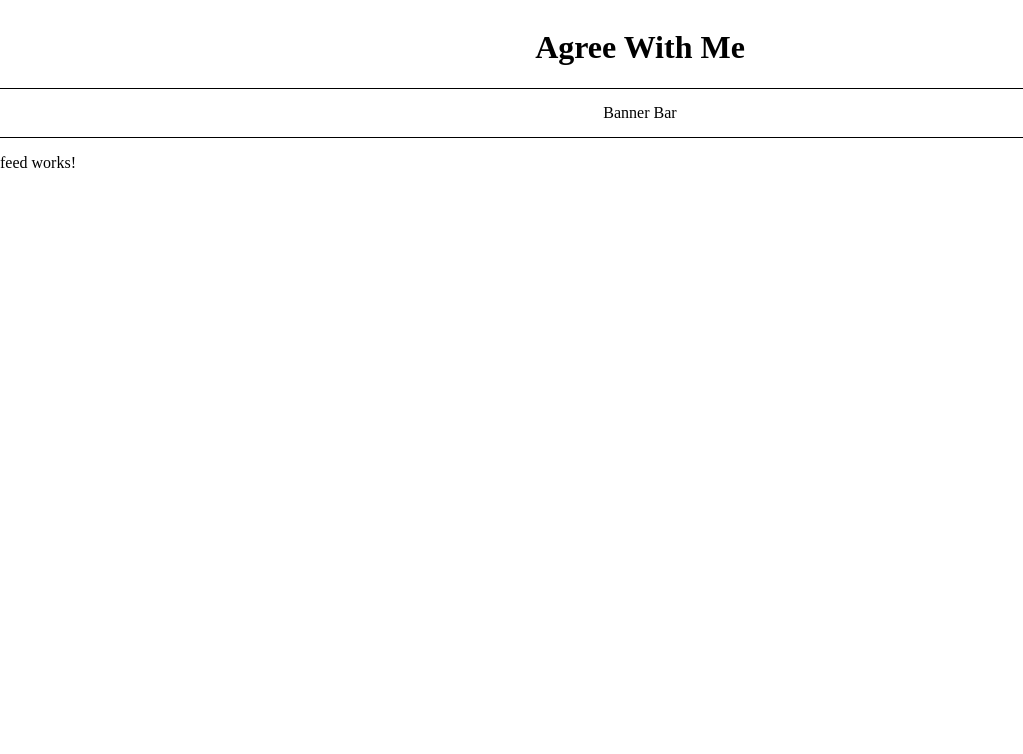
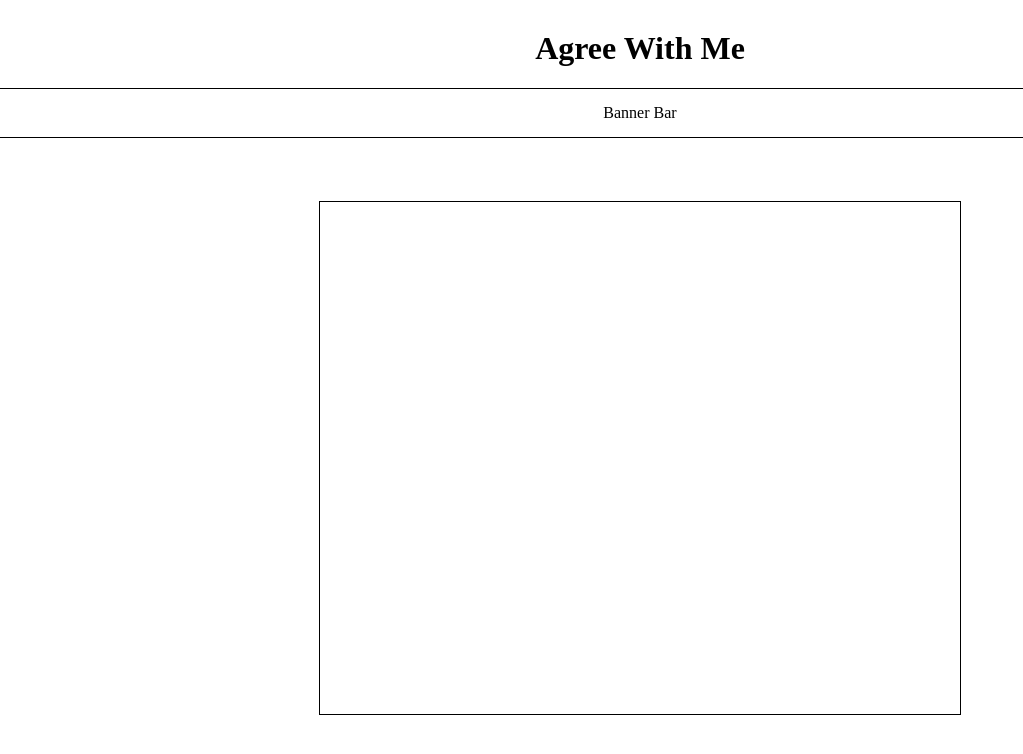
Before and after one commit to rhinehardtc/agreewithme, an Angular app in the folder AgreeWithMe/: page / in a window 1280 px wide. Shown: the top 754 px of the page, without its empty margins (0-1023 px from the left). Built offline with nearby package versions, Linux system fonts and the light colour scheme.

Commit message:
added visual template for feed

```diff
--- a/AgreeWithMe/src/app/app.component.css
+++ b/AgreeWithMe/src/app/app.component.css
@@ -2,6 +2,9 @@
     display: flex;
     flex-flow: row;
     justify-content: center;
+    align-items: center;
     width: 100vw;
+    height: 10vh;
     border-bottom: 1px solid black;
+    font-size: 2vmin;
 }
--- a/AgreeWithMe/src/app/feed/feed.component.css
+++ b/AgreeWithMe/src/app/feed/feed.component.css
@@ -0,0 +1,14 @@
+.feed-area {
+    display: flex;
+    flex-flow: row;
+    justify-content: center;
+    align-items: center;
+    width: 100%;
+    height: 80vh;
+}
+
+.feed-box {
+    width: 50%;
+    height: 80%;
+    border: 1px solid black;
+}
--- a/AgreeWithMe/src/app/feed/feed.component.html
+++ b/AgreeWithMe/src/app/feed/feed.component.html
@@ -1 +1,3 @@
-<p>feed works!</p>
+<div class='feed-area'>
+    <div class='feed-box'></div>
+</div>
```
